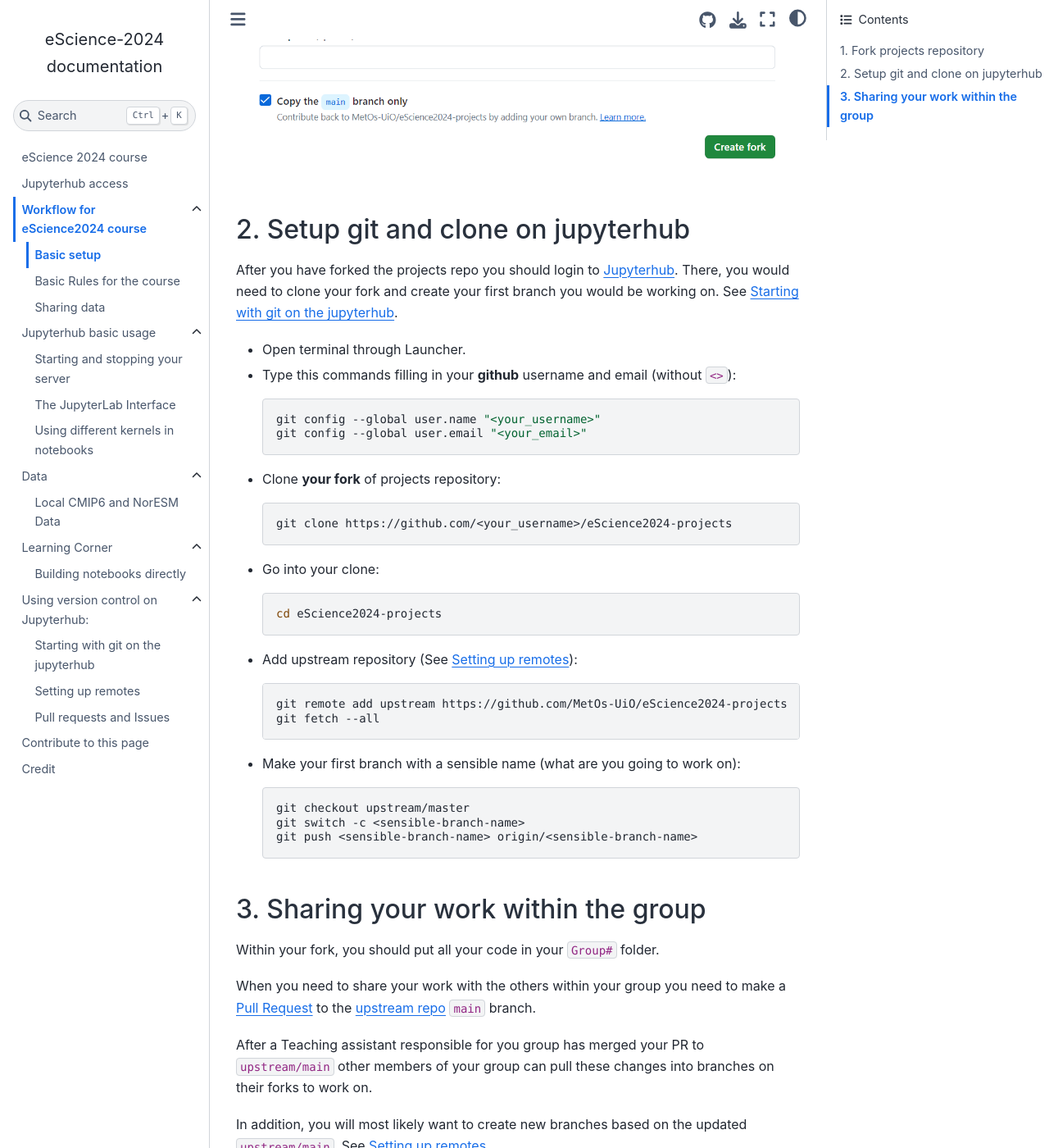
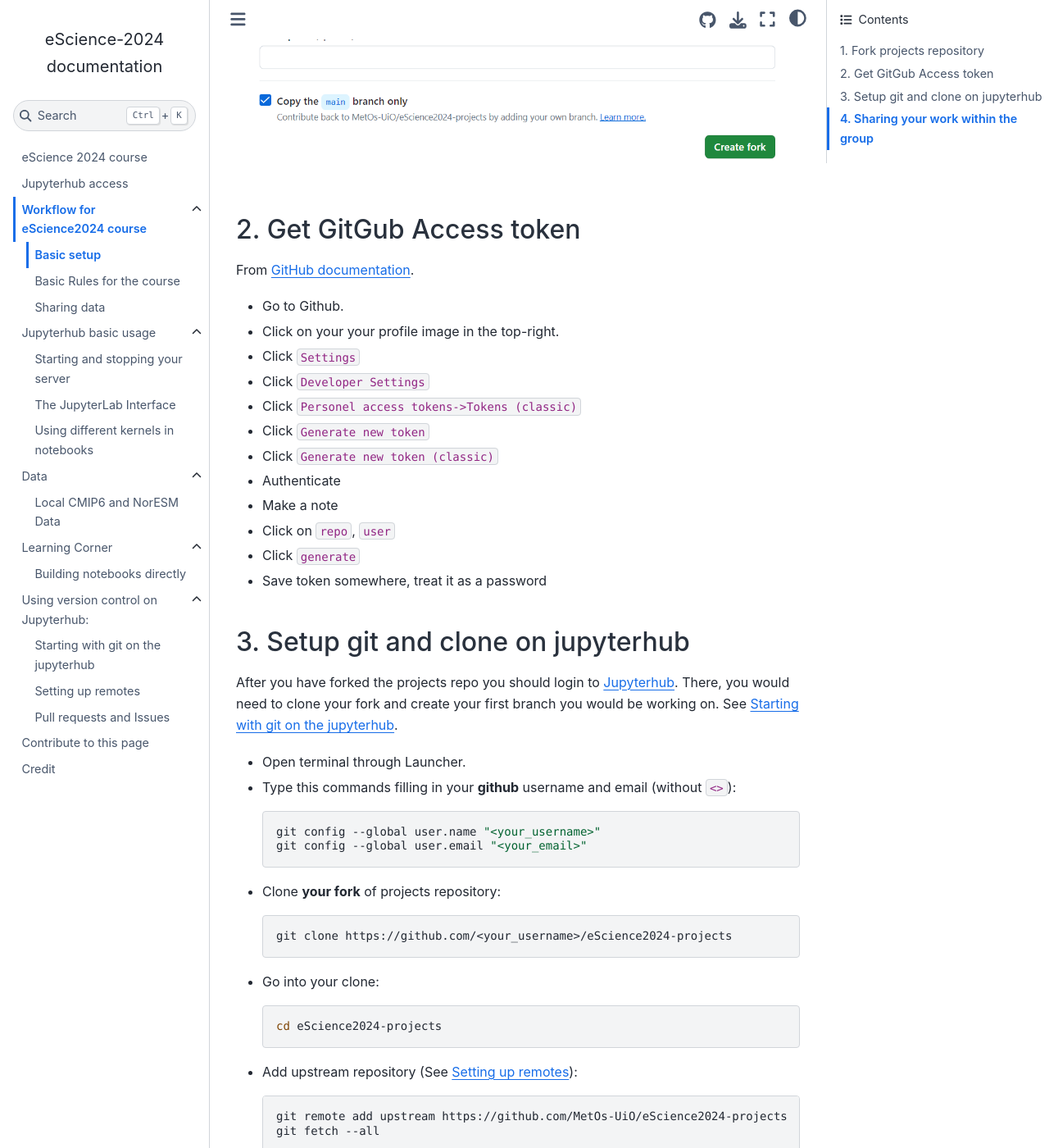
Before and after one commit to MetOs-UiO/eScience2024, a Sphinx documentation site: the page built from docs/course_workflow/workflow.rst, in a window 1280 px wide and 1400 px high, scrolled down 596 px. Shown: the whole window at 82% size. Built offline with Sphinx 7.4.7 and the Sphinx Book theme 1.1.4, drawn with Linux system fonts in a browser that asks for light colours; some of the changed text lies outside the part shown.

Commit message:
add access token creation

```diff
--- a/docs/course_workflow/workflow.rst
+++ b/docs/course_workflow/workflow.rst
@@ -15,7 +15,25 @@
    :width: 700
    :alt: Fork Creation page
 
-2. Setup git and clone on jupyterhub
+2. Get GitGub Access token
+~~~~~~~~~~~~~~~~~~~~~~~~~~
+
+From `GitHub documentation <https://docs.github.com/en/enterprise-server@3.9/authentication/keeping-your-account-and-data-secure/managing-your-personal-access-tokens>`_.
+
+- Go to Github.
+- Click on your your profile image in the top-right.
+- Click ``Settings``
+- Click ``Developer Settings``
+- Click ``Personel access tokens->Tokens (classic)``
+- Click ``Generate new token``
+- Click ``Generate new token (classic)``
+- Authenticate
+- Make a note
+- Click on ``repo``, ``user``
+- Click ``generate``
+- Save token somewhere, treat it as a password
+
+3. Setup git and clone on jupyterhub
 ~~~~~~~~~~~~~~~~~~~~~~~~~~~~~~~~~~~~
 
 After you have forked the projects repo you should login to `Jupyterhub <https://escience2024-test.craas1.sigma2.no>`_.
@@ -58,7 +76,7 @@
 
 
 
-3. Sharing your work within the group
+4. Sharing your work within the group
 ~~~~~~~~~~~~~~~~~~~~~~~~~~~~~~~~~~~~~
 
 Within your fork, you should put all your code in your ``Group#`` folder.
```
